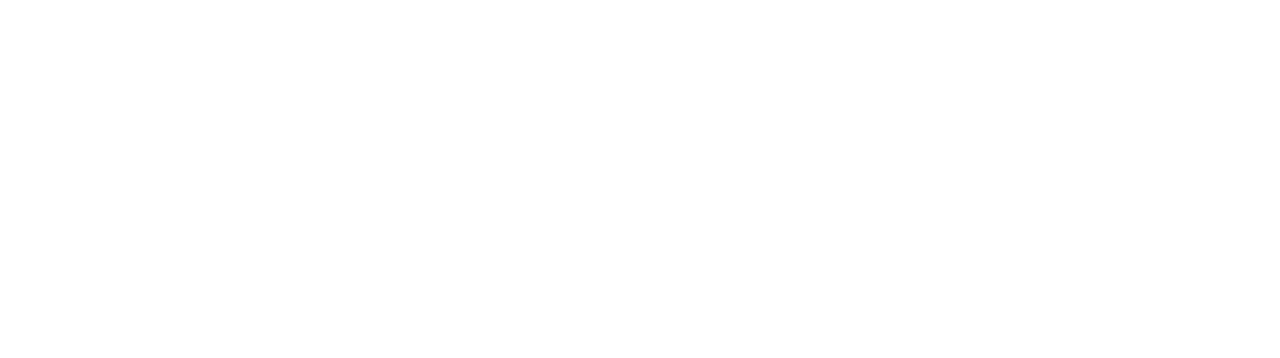
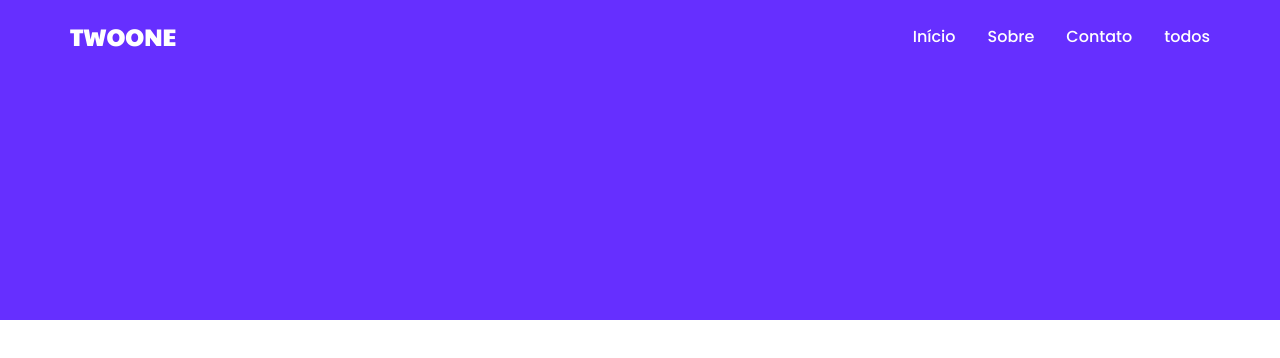
Before and after one commit to Cezarrull/sitetwoone, a React (Vite) app: page /Desenhos in a window 1280 px wide. Before the commit this address had no page. Shown: the top 358 px of the page. Built offline with nearby package versions, Linux system fonts and the light colour scheme.

Commit message:
:art::heavy_plus_sign: adjustments css and add new page Desenhos

```diff
--- /dev/null
+++ b/src/Pages/Desenhos/Desenhos.css
@@ -0,0 +1,5 @@
+.desenhoBody {
+    height: 100%;
+    background: var(--purple);
+    padding: 20vh 20px 20vh 20px;
+}
--- /dev/null
+++ b/src/Pages/Desenhos/Desenhos.jsx
@@ -0,0 +1,13 @@
+import { Header } from "../../Components/Header/Header";
+import './Desenhos.css'
+
+export function Desenhos() {
+    return(
+        <>
+        <Header />
+            <div className="desenhoBody">
+
+            </div>
+        </>
+    )
+}
--- a/src/Pages/Home/Home.jsx
+++ b/src/Pages/Home/Home.jsx
@@ -25,7 +25,7 @@ export function Home() {
                         </div>
                     </div>
                 </a>
-                <a href="#" className="buttonHref">
+                <a href="/Desenhos" className="buttonHref">
                     <div className="containerTwo">
                         <div className="imageTwo">
                             <img src={Image2} alt="Two" />
--- a/src/Pages/Pedido/Pedido.css
+++ b/src/Pages/Pedido/Pedido.css
@@ -54,8 +54,7 @@
 .buttonDiv a {
     background: var(--green);
     box-shadow: 0 0 13px var(--shadowTwo);
-    width: 40vh;
-    height: 100%;
+    padding: 15px 8vh;
     display: flex;
     justify-content: center;
     align-items: center;
@@ -172,12 +171,16 @@
     .imageTwoOrder {
         height: 90vh;
     }
+
+    .buttonDiv a {
+        font-size: 0.875rem;
+    }
 }
 
 @media screen and (min-width: 1050px) {
     .textOrder,
     .textTwoOrder {
-        max-width: 35vw;
+        max-width: 30vw;
     }
 
     .containerOrder,
--- a/src/Routes/app.routes.jsx
+++ b/src/Routes/app.routes.jsx
@@ -1,12 +1,14 @@
 import { Route, Routes } from "react-router-dom";
 import { Home } from '../Pages/Home/Home'
 import { Pedido } from "../Pages/Pedido/Pedido";
+import { Desenhos } from "../Pages/Desenhos/Desenhos";
 
 export function AppRouter() {
     return(
         <Routes>
             <Route path="/" element={<Home />} />
             <Route path="/Pedido" element={<Pedido />} />
+            <Route path="/Desenhos" element={<Desenhos />} />
         </Routes>
     )
 }
```
